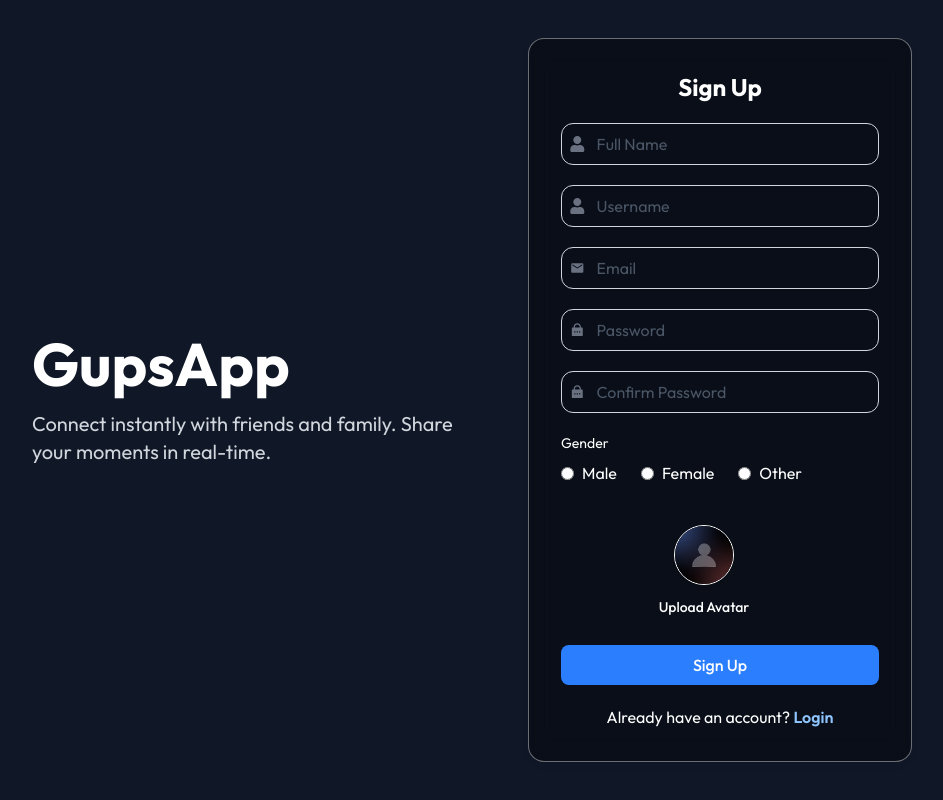
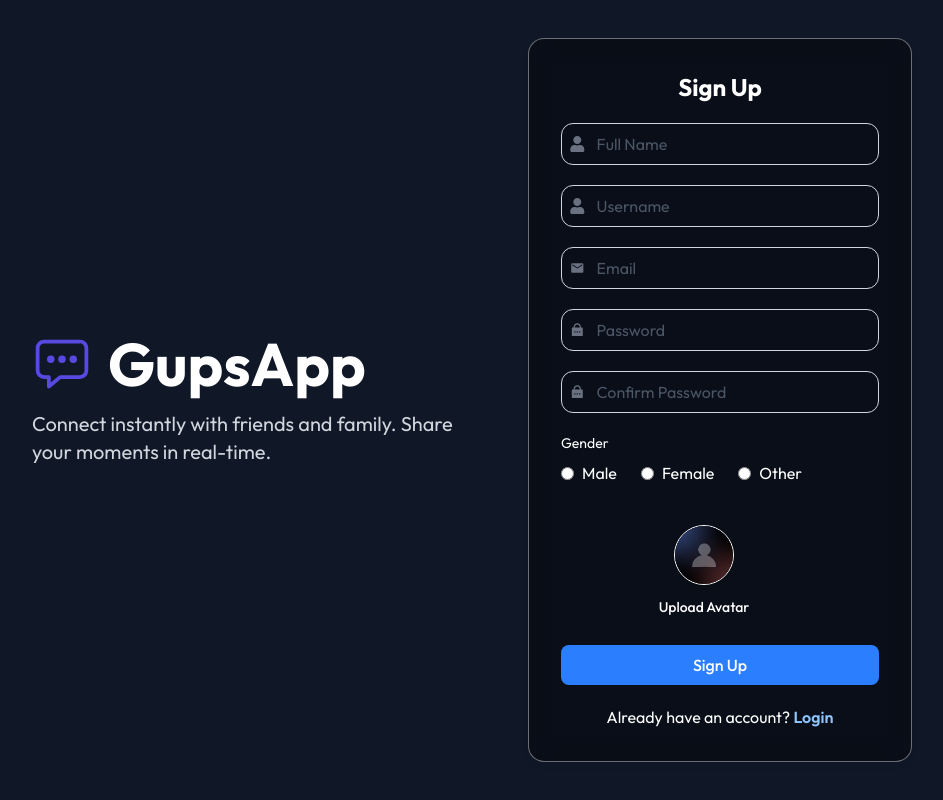
Before and after one commit to RaviKumarYadav15/GupsApp, a React (Vite) app in the folder FRONTEND/: page /signup in a window 1280 px wide. Shown: the whole page, without its empty margins (168-1111 px from the left). Built offline with nearby package versions, Linux system fonts and the light colour scheme.

Commit message:
Add message logo to auth pages branding

```diff
--- a/FRONTEND/src/pages/auth/Login.jsx
+++ b/FRONTEND/src/pages/auth/Login.jsx
@@ -1,6 +1,7 @@
 import React, { useState, useEffect } from 'react';
 import { FaUser } from "react-icons/fa";
 import { RiLockPasswordFill } from "react-icons/ri";
+import { IoChatboxEllipsesOutline } from "react-icons/io5";
 import { Link, useNavigate } from 'react-router-dom';
 import { useDispatch, useSelector } from 'react-redux';
 import { loginThunk } from '../../features/auth/authThunks';
@@ -49,7 +50,8 @@ const Login = () => {
 
       {/* Intro/Branding Section */}
       <div className='text-center md:text-left hidden md:block'>
-        <div className='flex items-center justify-center md:justify-start gap-3 mb-4'>
+        <div className='flex items-center justify-center md:justify-start gap-4 mb-4'>
+          <IoChatboxEllipsesOutline className='text-6xl text-[#574ae2]' />
           <p className='text-6xl font-bold text-white'>GupsApp</p>
         </div>
         <p className='text-xl text-gray-300 max-w-md'>Connect instantly with friends and family. Share your moments in real-time.</p>
--- a/FRONTEND/src/pages/auth/SignUp.jsx
+++ b/FRONTEND/src/pages/auth/SignUp.jsx
@@ -2,6 +2,7 @@ import React, { useState, useEffect } from 'react';
 import { FaUser } from "react-icons/fa";
 import { RiLockPasswordFill } from "react-icons/ri";
 import { MdEmail } from "react-icons/md";
+import { IoChatboxEllipsesOutline } from "react-icons/io5";
 import { Link, useNavigate } from 'react-router-dom';
 import { useDispatch, useSelector } from 'react-redux';
 import { toast } from 'react-toastify';
@@ -76,7 +77,8 @@ const SignUp = () => {
 
       {/* Intro/Branding Section */}
       <div className='text-center md:text-left hidden md:block'>
-        <div className='flex items-center justify-center md:justify-start gap-3 mb-4'>
+        <div className='flex items-center justify-center md:justify-start gap-4 mb-4'>
+          <IoChatboxEllipsesOutline className='text-6xl text-[#574ae2]' />
           <p className='text-6xl font-bold text-white'>GupsApp</p>
         </div>
         <p className='text-xl text-gray-300 max-w-md'>Connect instantly with friends and family. Share your moments in real-time.</p>
```
